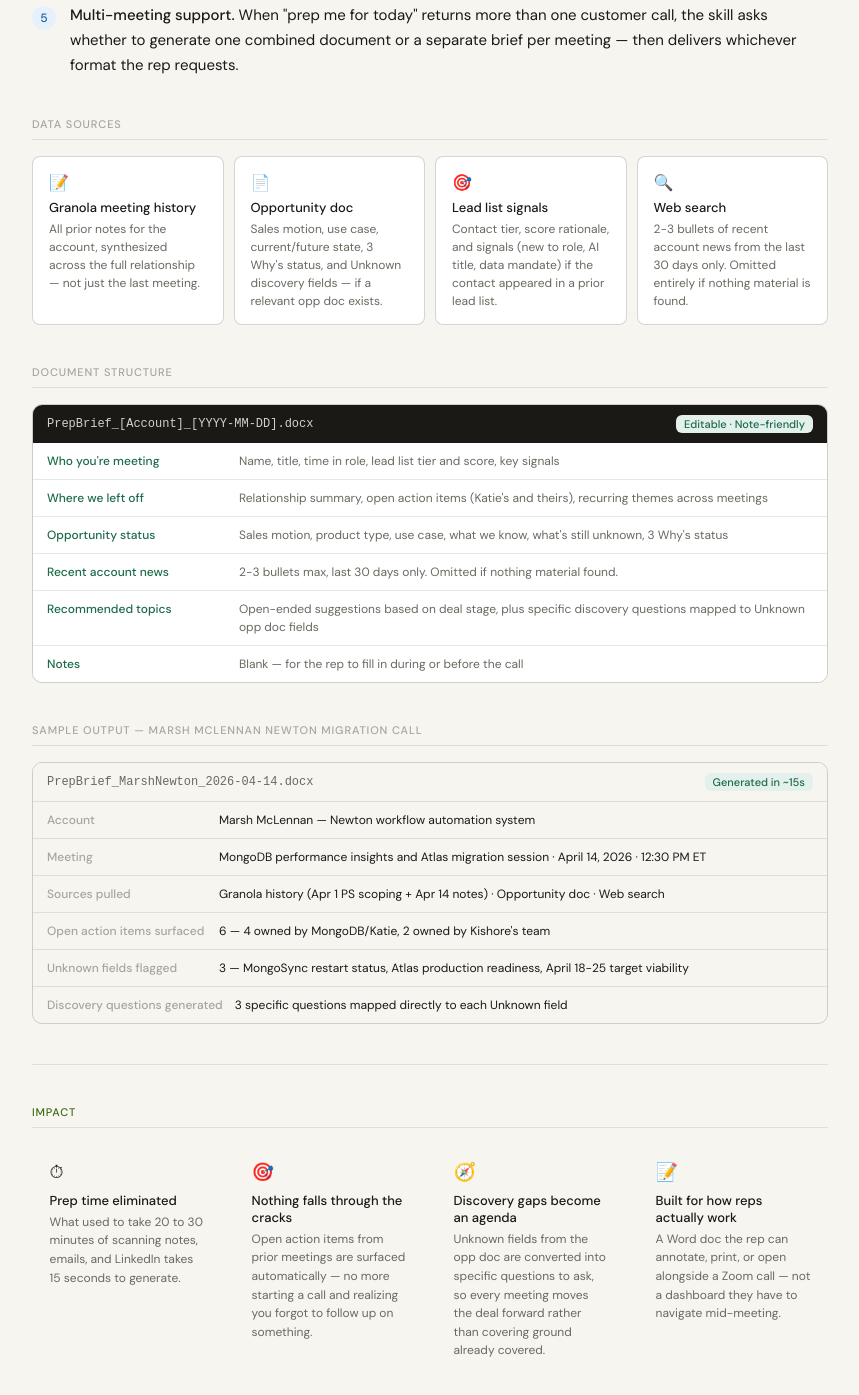
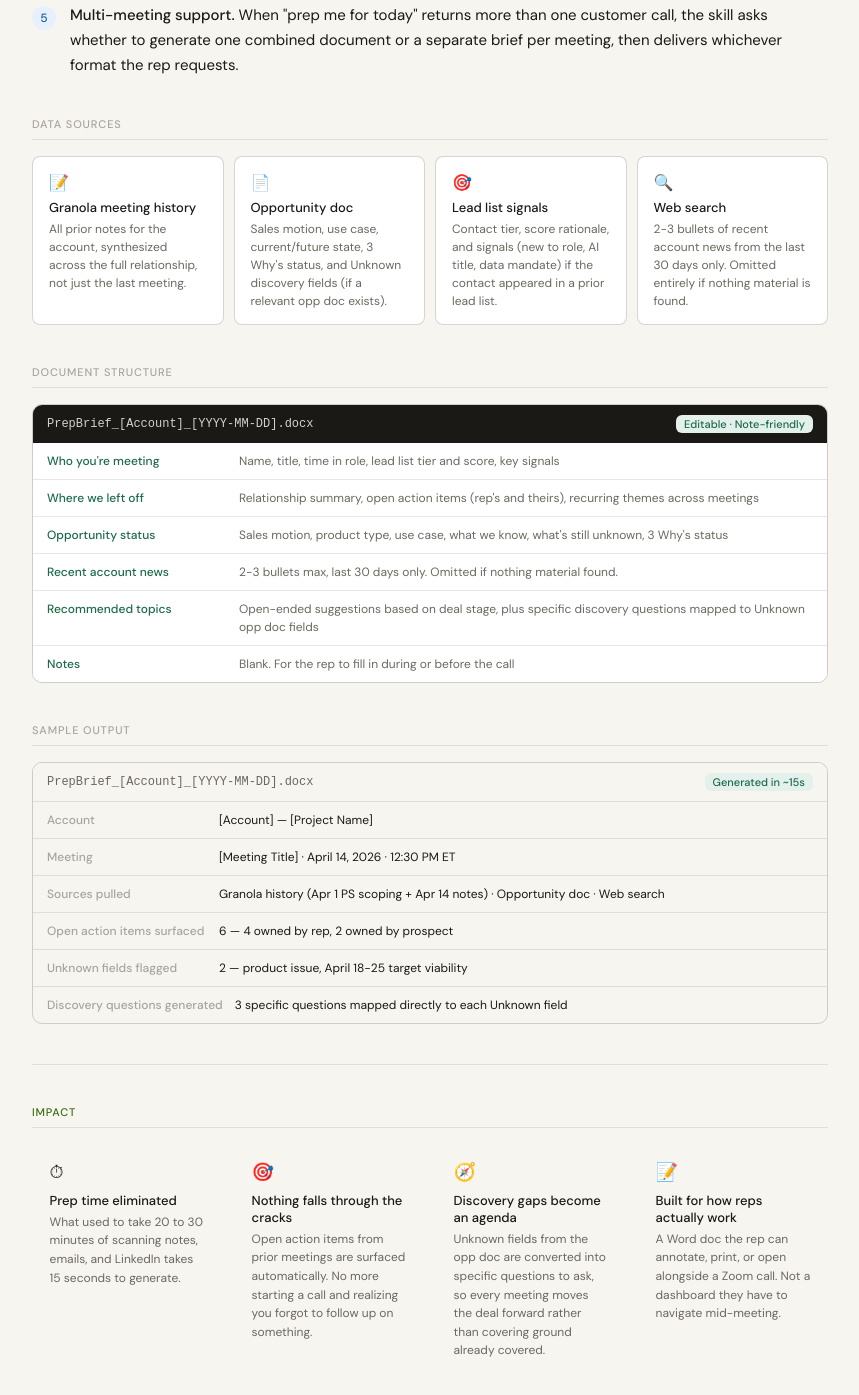
Before and after one commit to katie-may-123/gtm-ai-portfolio, a plain HTML site: page project-04/index.html in a window 1280 px wide. Shown: the part 1165-2560 px from the top of the page, without its empty margins (210-1069 px from the left). Drawn offline with Linux system fonts and the light colour scheme.

Commit message:
Update index.html

```diff
--- a/project-04/index.html
+++ b/project-04/index.html
@@ -165,7 +165,7 @@
 
   <div class="section">
     <div class="section-label problem">Problem</div>
-    <p class="body-text">Walking into a customer meeting unprepared is one of the easiest ways to lose credibility. But proper prep takes real time — scanning back through old meeting notes, remembering what you committed to last time, pulling up recent company news, and figuring out what questions to ask next. Most reps skip it when calendars are packed, or they do a surface-level scan that misses the details that actually matter. The result is meetings that feel reactive rather than consultative, and discovery gaps that stay open for weeks longer than they should.</p>
+    <p class="body-text">Walking into a customer meeting unprepared is one of the easiest ways to lose credibility. But proper prep takes real time: scanning back through old meeting notes, remembering what you committed to last time, pulling up recent company news, and figuring out what questions to ask next. Most reps skip it when calendars are packed, or they do a surface-level scan that misses the details that actually matter. The result is meetings that feel reactive rather than consultative, and discovery gaps that stay open for weeks longer than they should.</p>
   </div>
 
   <div class="section">
@@ -173,11 +173,11 @@
     <div class="step-list">
       <div class="step">
         <div class="step-num">1</div>
-        <div class="step-text"><strong>Flexible triggering.</strong> The skill responds to natural language — "prep me for my meetings today", "I have a meeting with David at Moody's, help me prep", or "what do I need to know before my Newton call". It identifies the right meeting from Granola, and if Granola has no calendar data, it falls back to meeting history and asks for any details it needs rather than failing silently.</div>
+        <div class="step-text"><strong>Flexible triggering.</strong> The skill responds to natural language. "Prep me for my meetings today", "I have a meeting with [name] at [account], help me prep", or "What do I need to know before my [account] call". It identifies the right meeting from Granola, and if Granola has no calendar data, it falls back to meeting history and asks for any details it needs rather than failing silently.</div>
       </div>
       <div class="step">
         <div class="step-num">2</div>
-        <div class="step-text"><strong>Multi-source synthesis.</strong> The skill pulls from every relevant data source in the stack: full Granola meeting history for the account, the opportunity doc (if one exists and is relevant to this meeting), lead list signals for the contact, and a targeted web search for recent account news. Sources are only included if they add something real — empty sections are omitted rather than padded.</div>
+        <div class="step-text"><strong>Multi-source synthesis.</strong> The skill pulls from every relevant data source in the stack: full Granola meeting history for the account, the opportunity doc (if one exists and is relevant to this meeting), lead list signals for the contact, and a targeted web search for recent account news. Sources are only included if they add something real. Empty sections are omitted rather than padded.</div>
       </div>
       <div class="step">
         <div class="step-num">3</div>
@@ -189,7 +189,7 @@
       </div>
       <div class="step">
         <div class="step-num">5</div>
-        <div class="step-text"><strong>Multi-meeting support.</strong> When "prep me for today" returns more than one customer call, the skill asks whether to generate one combined document or a separate brief per meeting — then delivers whichever format the rep requests.</div>
+        <div class="step-text"><strong>Multi-meeting support.</strong> When "prep me for today" returns more than one customer call, the skill asks whether to generate one combined document or a separate brief per meeting, then delivers whichever format the rep requests.</div>
       </div>
     </div>
   </div>
@@ -200,12 +200,12 @@
       <div class="source-card">
         <div class="source-icon">📝</div>
         <div class="source-title">Granola meeting history</div>
-        <div class="source-desc">All prior notes for the account, synthesized across the full relationship — not just the last meeting.</div>
+        <div class="source-desc">All prior notes for the account, synthesized across the full relationship, not just the last meeting.</div>
       </div>
       <div class="source-card">
         <div class="source-icon">📄</div>
         <div class="source-title">Opportunity doc</div>
-        <div class="source-desc">Sales motion, use case, current/future state, 3 Why's status, and Unknown discovery fields — if a relevant opp doc exists.</div>
+        <div class="source-desc">Sales motion, use case, current/future state, 3 Why's status, and Unknown discovery fields (if a relevant opp doc exists).</div>
       </div>
       <div class="source-card">
         <div class="source-icon">🎯</div>
@@ -233,7 +233,7 @@
       </div>
       <div class="doc-section">
         <span class="doc-section-name">Where we left off</span>
-        <span class="doc-section-desc">Relationship summary, open action items (Katie's and theirs), recurring themes across meetings</span>
+        <span class="doc-section-desc">Relationship summary, open action items (rep's and theirs), recurring themes across meetings</span>
       </div>
       <div class="doc-section">
         <span class="doc-section-name">Opportunity status</span>
@@ -249,23 +249,23 @@
       </div>
       <div class="doc-section">
         <span class="doc-section-name">Notes</span>
-        <span class="doc-section-desc">Blank — for the rep to fill in during or before the call</span>
+        <span class="doc-section-desc">Blank. For the rep to fill in during or before the call</span>
       </div>
     </div>
   </div>
 
   <div class="section">
-    <div class="section-label muted">Sample output — Marsh McLennan Newton migration call</div>
+    <div class="section-label muted">Sample output</div>
     <div class="artifact-preview">
       <div class="artifact-header">
-        <span class="artifact-filename">PrepBrief_MarshNewton_2026-04-14.docx</span>
+        <span class="artifact-filename">PrepBrief_[Account]_[YYYY-MM-DD].docx</span>
         <span class="artifact-badge">Generated in ~15s</span>
       </div>
-      <div class="artifact-row"><span class="row-field">Account</span><span class="row-value">Marsh McLennan — Newton workflow automation system</span></div>
-      <div class="artifact-row"><span class="row-field">Meeting</span><span class="row-value">MongoDB performance insights and Atlas migration session · April 14, 2026 · 12:30 PM ET</span></div>
+      <div class="artifact-row"><span class="row-field">Account</span><span class="row-value">[Account] — [Project Name]</span></div>
+      <div class="artifact-row"><span class="row-field">Meeting</span><span class="row-value">[Meeting Title] · April 14, 2026 · 12:30 PM ET</span></div>
       <div class="artifact-row"><span class="row-field">Sources pulled</span><span class="row-value">Granola history (Apr 1 PS scoping + Apr 14 notes) · Opportunity doc · Web search</span></div>
-      <div class="artifact-row"><span class="row-field">Open action items surfaced</span><span class="row-value">6 — 4 owned by MongoDB/Katie, 2 owned by Kishore's team</span></div>
-      <div class="artifact-row"><span class="row-field">Unknown fields flagged</span><span class="row-value">3 — MongoSync restart status, Atlas production readiness, April 18-25 target viability</span></div>
+      <div class="artifact-row"><span class="row-field">Open action items surfaced</span><span class="row-value">6 — 4 owned by rep, 2 owned by prospect</span></div>
+      <div class="artifact-row"><span class="row-field">Unknown fields flagged</span><span class="row-value">2 — product issue, April 18-25 target viability</span></div>
       <div class="artifact-row"><span class="row-field">Discovery questions generated</span><span class="row-value">3 specific questions mapped directly to each Unknown field</span></div>
     </div>
   </div>
@@ -283,7 +283,7 @@
       <div class="impact-card">
         <div class="impact-icon">🎯</div>
         <div class="impact-title">Nothing falls through the cracks</div>
-        <div class="impact-desc">Open action items from prior meetings are surfaced automatically — no more starting a call and realizing you forgot to follow up on something.</div>
+        <div class="impact-desc">Open action items from prior meetings are surfaced automatically. No more starting a call and realizing you forgot to follow up on something.</div>
       </div>
       <div class="impact-card">
         <div class="impact-icon">🧭</div>
@@ -293,7 +293,7 @@
       <div class="impact-card">
         <div class="impact-icon">📝</div>
         <div class="impact-title">Built for how reps actually work</div>
-        <div class="impact-desc">A Word doc the rep can annotate, print, or open alongside a Zoom call — not a dashboard they have to navigate mid-meeting.</div>
+        <div class="impact-desc">A Word doc the rep can annotate, print, or open alongside a Zoom call. Not a dashboard they have to navigate mid-meeting.</div>
       </div>
     </div>
   </div>
@@ -314,28 +314,28 @@
         <span class="future-badge badge-soon">Next up</span>
         <div>
           <div class="future-title">Automated morning push via Zapier</div>
-          <div class="future-desc">Rather than prompting the skill manually, a Zapier automation fires every morning, generates briefs for the day's customer calls, and emails them before the rep's first meeting — no prompt required.</div>
+          <div class="future-desc">Rather than prompting the skill manually, a Zapier automation fires every morning, generates briefs for the day's customer calls, and emails them before the rep's first meeting. No prompt required.</div>
         </div>
       </div>
       <div class="future-item">
         <span class="future-badge badge-idea">Idea</span>
         <div>
           <div class="future-title">Salesforce opportunity integration</div>
-          <div class="future-desc">Pull stage, close date, ARR, and activity history directly from Salesforce to enrich the opportunity status section — without the rep having to manually maintain an opp doc.</div>
+          <div class="future-desc">Pull stage, close date, ARR, and activity history directly from Salesforce to enrich the opportunity status section, without the rep having to manually maintain an opp doc.</div>
         </div>
       </div>
       <div class="future-item">
         <span class="future-badge badge-idea">Idea</span>
         <div>
           <div class="future-title">Email thread context</div>
-          <div class="future-desc">Surface tone and relationship signals from prior email exchanges with the contact — helpful for understanding where the relationship stands beyond what meeting notes capture.</div>
+          <div class="future-desc">Surface tone and relationship signals from prior email exchanges with the contact. Helpful for understanding where the relationship stands beyond what meeting notes capture.</div>
         </div>
       </div>
       <div class="future-item">
         <span class="future-badge badge-idea">Idea</span>
         <div>
           <div class="future-title">ICP feedback loop</div>
-          <div class="future-desc">After each meeting, log the outcome and use it to refine lead scoring over time — so the contacts who most often lead to productive meetings get surfaced higher on future lead lists.</div>
+          <div class="future-desc">After each meeting, log the outcome and use it to refine lead scoring over time, so the contacts who most often lead to productive meetings get surfaced higher on future lead lists.</div>
         </div>
       </div>
     </div>
```
